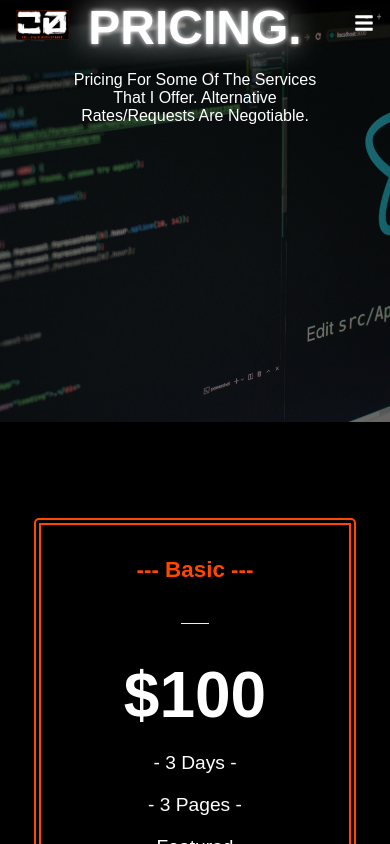
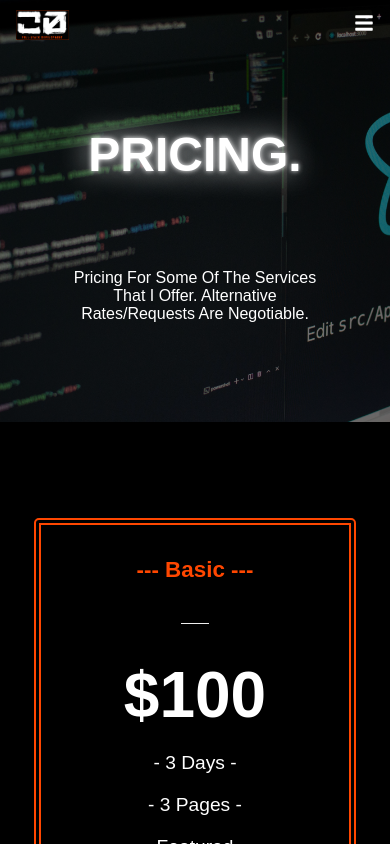
Before and after one commit to ChrisRDaniels/CDFS-Development-Site, a React (Create React App) app: page /pricing in a window 390 px wide. Shown: the top 844 px of the page. Built offline with nearby package versions, Linux system fonts and the light colour scheme; a web font is replaced by a local one.

Commit message:
fixed heading padding on mobile/desktop view

```diff
--- a/src/components/HeroImg2Styles.css
+++ b/src/components/HeroImg2Styles.css
@@ -29,6 +29,8 @@
 
 .hero-img h1 {
 	font-size: 3.4rem;
+	height: 30vh;
+	padding-top: 15vh;
 	animation: glow 2s ease-in-out infinite alternate;
 }
 
```
